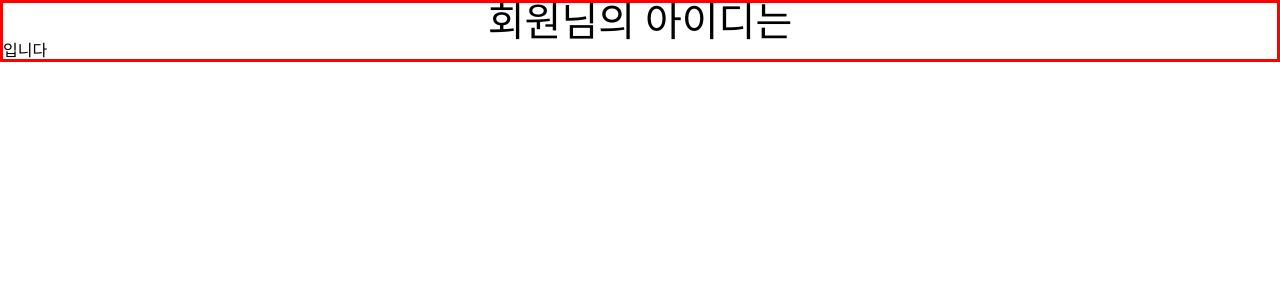
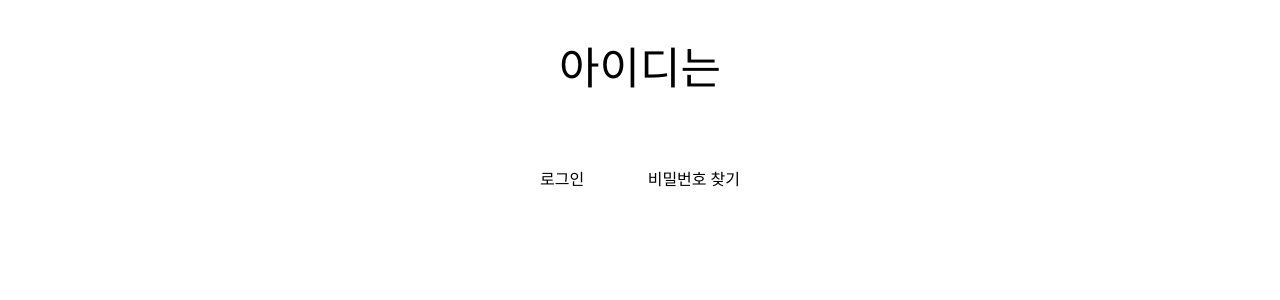
Before and after one commit to Heejin98219/clone-ticket-link, a React (Vite) app: page /showid in a window 1280 px wide. Shown: the top 300 px of the page. Built offline with nearby package versions, Linux system fonts and the light colour scheme.

Commit message:
ID찾기 ui완성/ 검색결과 axios작업 시작

```diff
--- a/package.json
+++ b/package.json
@@ -16,10 +16,12 @@
     "@fortawesome/free-solid-svg-icons": "^6.6.0",
     "@fortawesome/react-fontawesome": "^0.2.2",
     "@supabase/supabase-js": "^2.46.1",
+    "axios": "^1.7.7",
     "react": "^18.3.1",
     "react-dom": "^18.3.1",
     "react-router-dom": "^6.27.0",
-    "styled-components": "^6.1.13"
+    "styled-components": "^6.1.13",
+    "xml2js": "^0.6.2"
   },
   "devDependencies": {
     "@eslint/js": "^9.13.0",
--- a/src/components/LogoAndSearchInput.jsx
+++ b/src/components/LogoAndSearchInput.jsx
@@ -1,6 +1,8 @@
 import styled from "styled-components";
 import { FontAwesomeIcon } from "@fortawesome/react-fontawesome";
 import { faMagnifyingGlass } from "@fortawesome/free-solid-svg-icons";
+import { useEffect, useState } from "react";
+import axios from "axios";
 
 // 전체를 감싸는 div
 const WholeDiv = styled.div`
@@ -42,6 +44,11 @@ const SearchTbx = styled.input`
 `;
 
 const LogoAndSearchInput = () => {
+  const [searchWord, setSearchWord] = useState("");
+  const [result, setResult] = useState([]);
+
+  const BASE_URL = "http://kopis.or.kr/openApi/restful";
+
   return (
     <>
       <WholeDiv>
@@ -53,6 +60,8 @@ const LogoAndSearchInput = () => {
             type="text"
             placeholder="검색어를 입력해주세요"
             id="idIsSearchBox"
+            value={searchWord}
+            onChange={(e) => setSearchWord(e.target.value)}
           />
           <FontAwesomeIcon
             icon={faMagnifyingGlass}
--- a/src/components/ShowId.jsx
+++ b/src/components/ShowId.jsx
@@ -1,25 +1,47 @@
-import { useLocation } from "react-router-dom";
+import { useLocation, useNavigate } from "react-router-dom";
 
 const ShowId = () => {
   const location = useLocation();
   const userId = location.state?.email;
+  const navigate = useNavigate();
+
   return (
-    <div
-      style={{
-        position: "relative",
-        border: "3px solid red",
-      }}
-    >
-      <div
+    <div>
+      <h1
         style={{
           textAlign: "center",
-          fontSize: "40px",
+          fontSize: "44px",
+          marginTop: "3rem",
         }}
       >
-        회원님의 아이디는
+        아이디는
+      </h1>
+      <br />
+      <p
+        style={{
+          fontSize: "44px",
+          margin: "2rem 0 4rem 0rem",
+          textAlign: "center",
+          color: "red",
+          fontWeight: "bold",
+        }}
+      >
         {userId}
-      </div>
-      <div>입니다</div>
+      </p>
+
+      <ul
+        style={{
+          display: "flex",
+          justifyContent: "space-between",
+          width: "200px",
+          textAlign: "center",
+          margin: "0 auto",
+          cursor: "pointer",
+        }}
+      >
+        <li onClick={() => navigate("/login")}>로그인</li>
+        <li onClick={() => navigate("/findpw")}>비밀번호 찾기</li>
+      </ul>
     </div>
   );
 };
```
Also changed, not shown: 2 other files (tests, documents, lock files or other folders).
